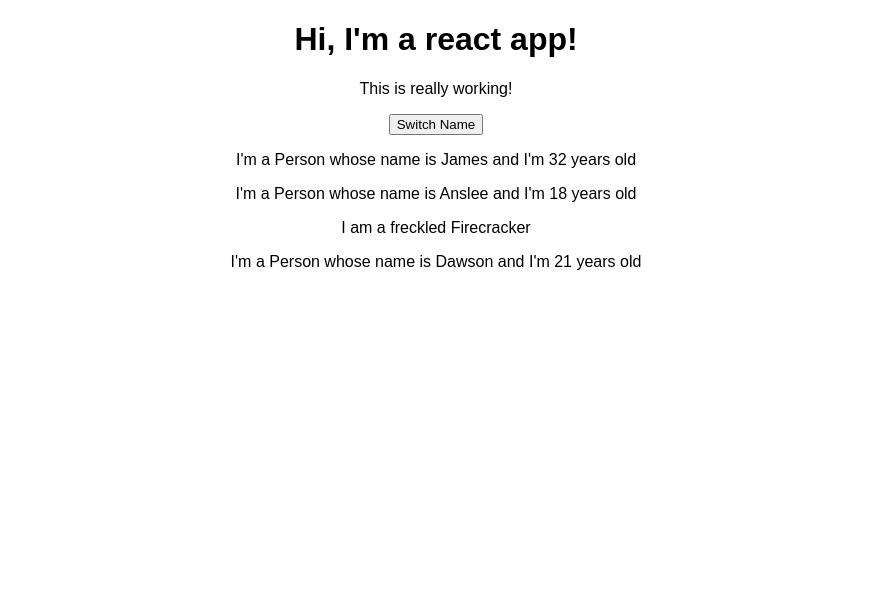
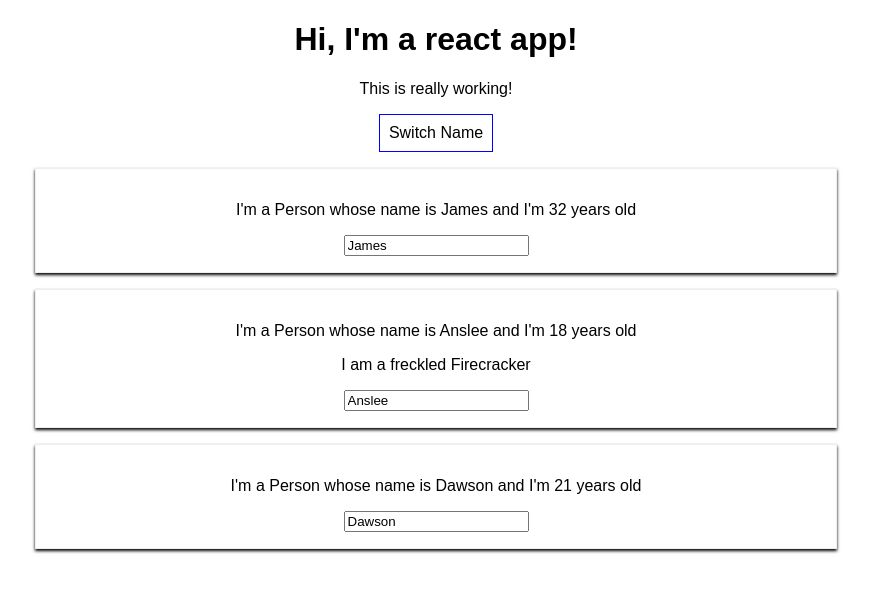
Before and after one commit to CSAtkinson/WorkingWithReact, a React (Create React App) app: page / in a window 1280 px wide. Shown: the top 592 px of the page, without its empty margins (204-1075 px from the left). Built offline with nearby package versions, Linux system fonts and the light colour scheme.

Commit message:
A little more styling and finishing up before self practice

```diff
--- a/src/App.js
+++ b/src/App.js
@@ -12,25 +12,54 @@ class App extends Component {
     ]
   }
 
-  switchNameHandler = () => {
+  switchNameHandler = (newName) => {
     this.setState({
       persons: [
-        {name: 'Bornforexile', age: 32},
+        {name: newName, age: 32},
         {name: 'Anslee', age: 25},
         {name: 'Dawson', age: 21}
       ]
     })
   }
 
+  nameChangedHandler = (event) => {
+    this.setState({
+      persons: [
+        {name: 'James', age: 32},
+        {name:  event.target.value, age: 18},
+        {name: 'Dawson', age: 21}
+      ]
+    })
+  }
+
   render() {
+    const style = {
+      backgroundColor: 'white',
+      font: 'inherit',
+      border: '1px solid blue',
+      padding: '9px',
+      cursor: 'pointer'
+    }
+
+
     return (
       <div className="App">
        <h1>Hi, I'm a react app!</h1>
        <p>This is really working!</p>
-       <button onClick={this.switchNameHandler}>Switch Name</button>
-       <Person name={this.state.persons[0].name} age={this.state.persons[0].age}/>
-       <Person name={this.state.persons[1].name} age={this.state.persons[1].age}>I am a freckled Firecracker</Person>
-       <Person name={this.state.persons[2].name} age={this.state.persons[2].age}/>
+       <button
+          style={style}
+          onClick={() => this.switchNameHandler('Bornforexile!!!')}>Switch Name</button>
+       <Person
+          name={this.state.persons[0].name}
+          age={this.state.persons[0].age}/>
+       <Person
+          name={this.state.persons[1].name}
+          age={this.state.persons[1].age}
+          click={this.switchNameHandler.bind(this, "Bornforexile@$%^$^$")}
+          changed={this.nameChangedHandler}>I am a freckled Firecracker</Person>
+       <Person
+          name={this.state.persons[2].name}
+          age={this.state.persons[2].age}/>
       </div>
     );
 
--- /dev/null
+++ b/src/Person/Person.css
@@ -0,0 +1,8 @@
+.Person{
+    width: 60%;
+    margin: 16px auto;
+    border: 1px solid #eee;
+    box-shadow: 0 2px 3px;
+    padding: 16px;
+    text-align: center;
+}
--- a/src/Person/Person.js
+++ b/src/Person/Person.js
@@ -1,10 +1,13 @@
 import React from 'react';
+
+import './Person.css'
 
 const person = (props) => {
     return(
-        <div>
-            <p>I'm a Person whose name is {props.name} and I'm {props.age} years old</p>
+        <div className="Person">
+            <p onClick={props.click}>I'm a Person whose name is {props.name} and I'm {props.age} years old</p>
             <p>{props.children}</p>
+            <input type="text" onChange={props.changed} value={props.name} />
         </div>
 
     );
```
